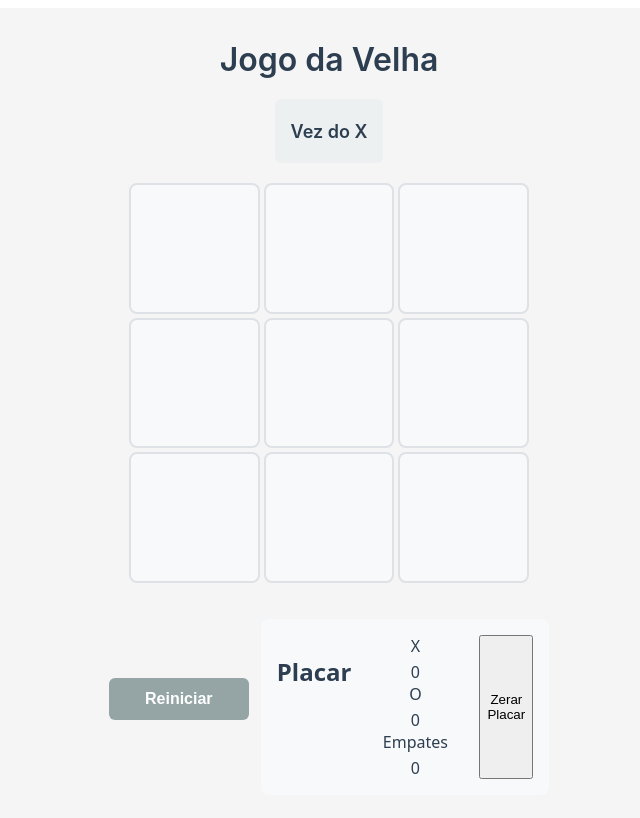
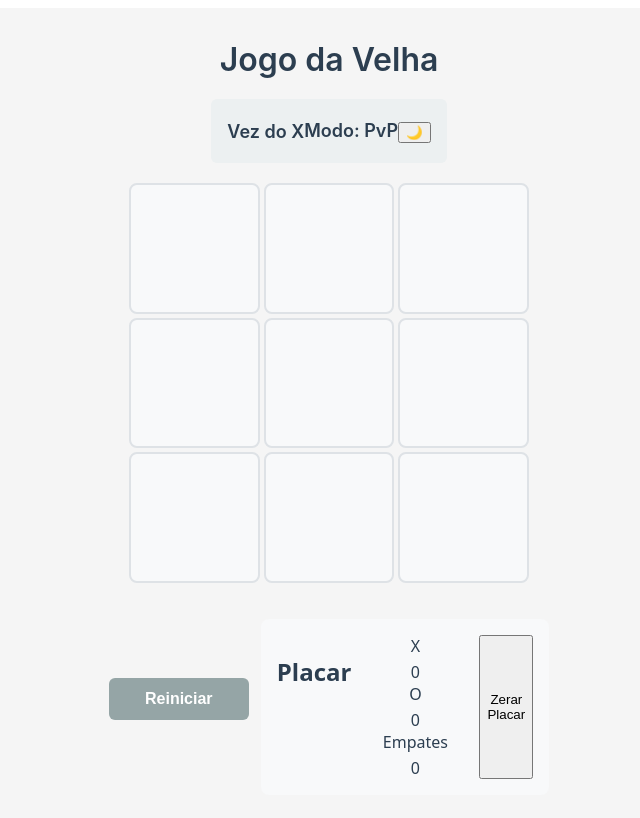
Before and after one commit to Marcelo-Marcos999/teste-estudio, a React (Vite) app: page / in a window 1280 px wide. Shown: the top 818 px of the page, without its empty margins (311-951 px from the left). Built offline with nearby package versions, Linux system fonts and the light colour scheme.

Commit message:
feat: update src/components/StatusBar.jsx

```diff
--- a/src/components/StatusBar.jsx
+++ b/src/components/StatusBar.jsx
@@ -1,6 +1,6 @@
 import styles from './StatusBar.module.css';
 
-function StatusBar({ currentPlayer, gameOver, winner }) {
+function StatusBar({ currentPlayer, gameOver, winner, theme, onToggleTheme, gameMode }) {
   let message;
   if (gameOver) {
     if (winner === 'draw') {
@@ -13,8 +13,25 @@ function StatusBar({ currentPlayer, gameOver, winner }) {
   }
 
   return (
-    <div className={styles.statusBar} aria-live="polite" aria-atomic="true">
-      {message}
+    <div
+      className={`${styles.statusBar} ${theme === 'dark' ? styles.dark : ''}`}
+      aria-live="polite"
+      aria-atomic="true"
+    >
+      <span className={styles.message}>{message}</span>
+      <div className={styles.indicators}>
+        <span className={styles.modeIndicator}>
+          Modo: {gameMode === 'pvai' ? 'PvAI' : 'PvP'}
+        </span>
+        <button
+          type="button"
+          className={styles.themeToggle}
+          onClick={onToggleTheme}
+          aria-label="Alternar tema"
+        >
+          {theme === 'dark' ? '☀️' : '🌙'}
+        </button>
+      </div>
     </div>
   );
 }
```
